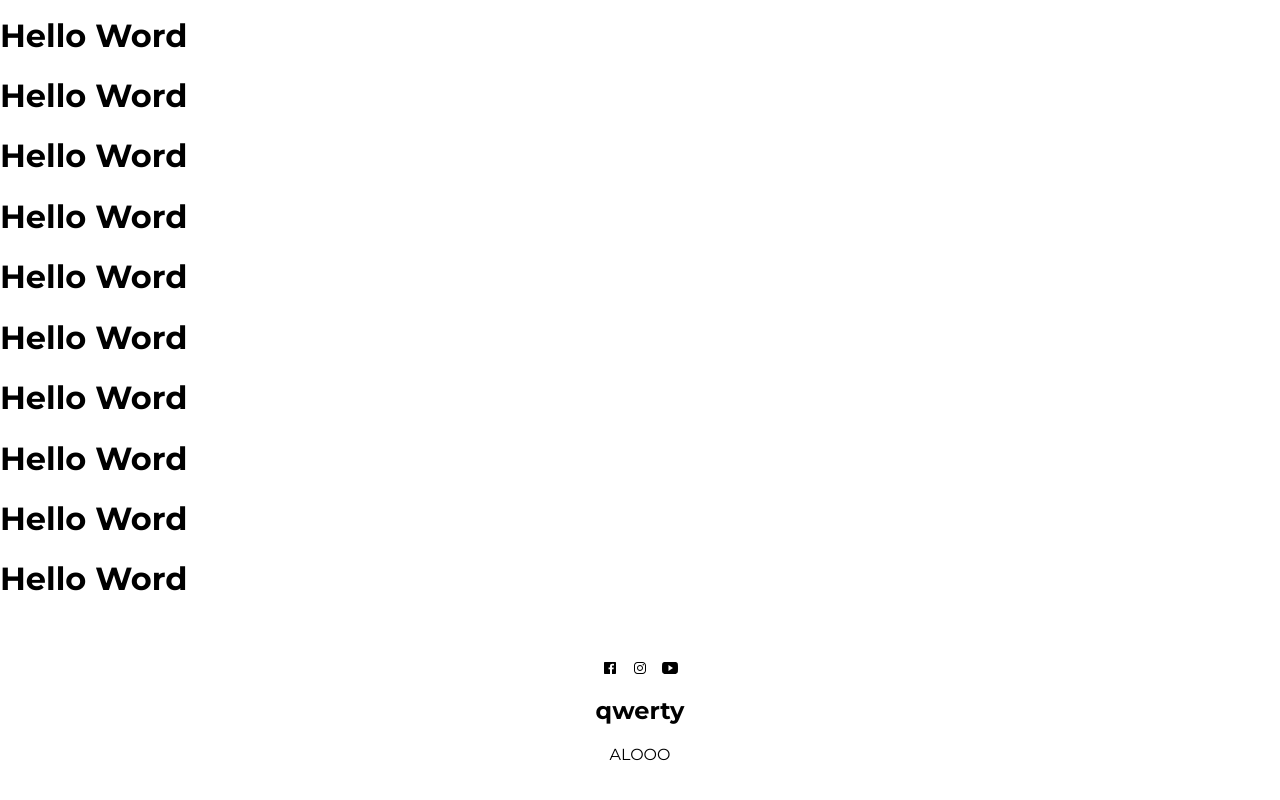
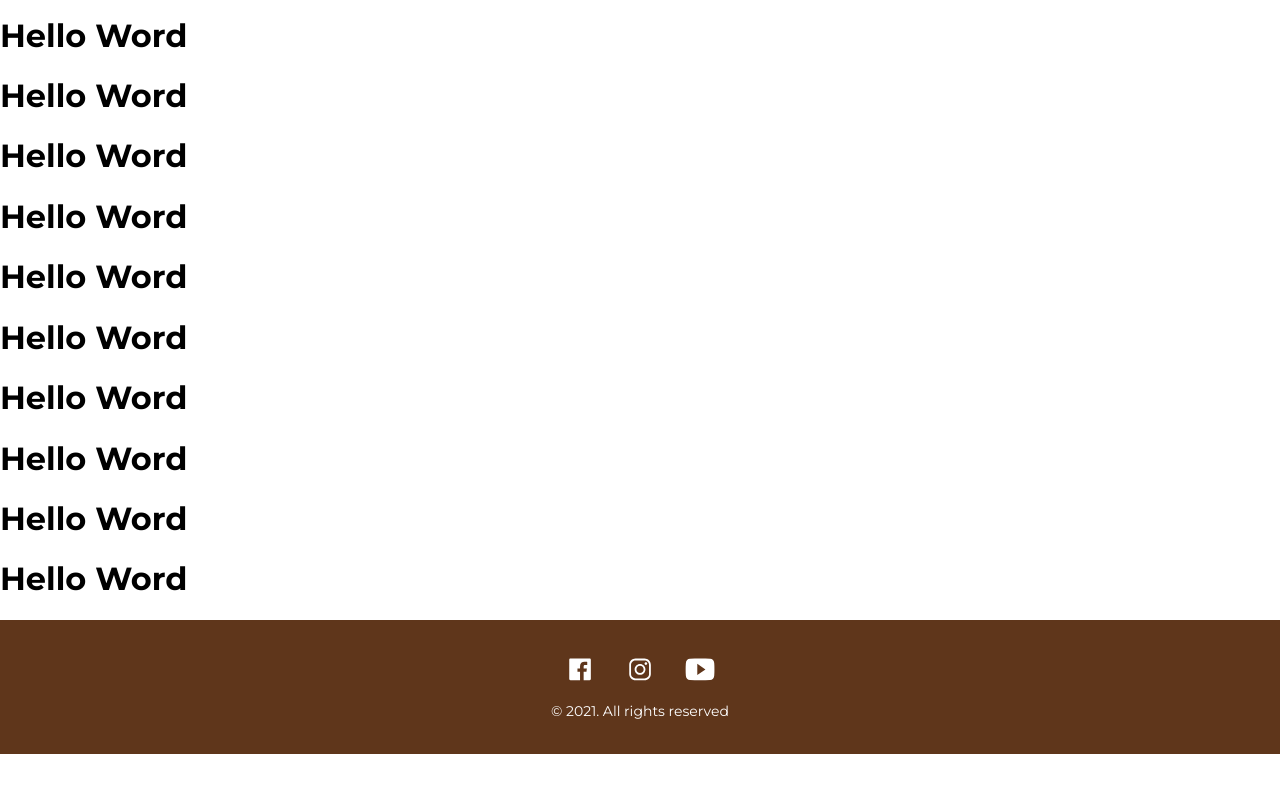
Before and after one commit to kyka123/Articles, a Next.js app: page / in a window 1280 px wide. Shown: the part 1229-2029 px from the top of the page. After the commit the page ends 1983 px from the top, so only its background shows below. Built offline with nearby package versions, Linux system fonts and the light colour scheme.

Commit message:
finished footer exept backround photo

```diff
--- a/components/Footer/Footer.js
+++ b/components/Footer/Footer.js
@@ -10,12 +10,12 @@
           {/* <img src="assets/footer.jpg" alt="IPG" className={styles.image} /> */}
           <div className={styles.icons_text}>
             <div className={styles.icons}>
-            <IoLogoFacebook></IoLogoFacebook>
-            <IoLogoInstagram></IoLogoInstagram>
-            <IoLogoYoutube></IoLogoYoutube>
+            <a className={styles.a} target="_blank" href="https://www.facebook.com/ALO.rzeszow/"><IoLogoFacebook className={styles.fb_icon}/></a>
+            <a className={styles.a} target="_blank" href="https://www.instagram.com/alo_rzeszow/?hl=pl"><IoLogoInstagram className={styles.ig_icon}/></a>
+            <a className={styles.a} target="_blank" href="https://www.youtube.com/channel/UCXaHPxICvAtYZUIlt9oMxsw/videos"><IoLogoYoutube className={styles.yt_icon}/></a>
             </div>
-            <h2>qwerty</h2>
-            <p>ALOOO</p>
+
+            <p className={styles.text}>© 2021. All rights reserved</p>
           </div>
 
           </div>
--- a/components/Footer/Footer.module.css
+++ b/components/Footer/Footer.module.css
@@ -1,5 +1,6 @@
 .main{
-    padding: 4rem 0 2rem 0;
+    background-color: rgb(95, 54, 27);
+    padding: 3.5rem 0 2rem 0;
     display: flex;
     flex-direction: column;
     justify-content: center;
@@ -14,17 +15,43 @@
     display: block;
     top: 0;
     left: 0;
-    width: 50%;
-    height: 50%;
+    width: 100%;
+    height: 10%;
     object-fit: cover;
     object-position: right center;
   }
 
+.icons_text{
+    color: white;
+}
+
+
 .icons{
     display: flex;
     justify-content: space-around;
+
 }
 
-.icons_text{
+.fb_icon{
+    height: 3.6vh;
+    width: 3.6vw;
+}
 
+.ig_icon{
+    height: 3.6vh;
+    width: 3.6vw;
 }
+
+.yt_icon{
+    height: 3.6vh;
+    width: 3.6vw;
+}
+
+.a {
+    color: white;
+}
+
+.text{
+    width: 14vw;
+    font-size: 1.4rem;
+}
```
